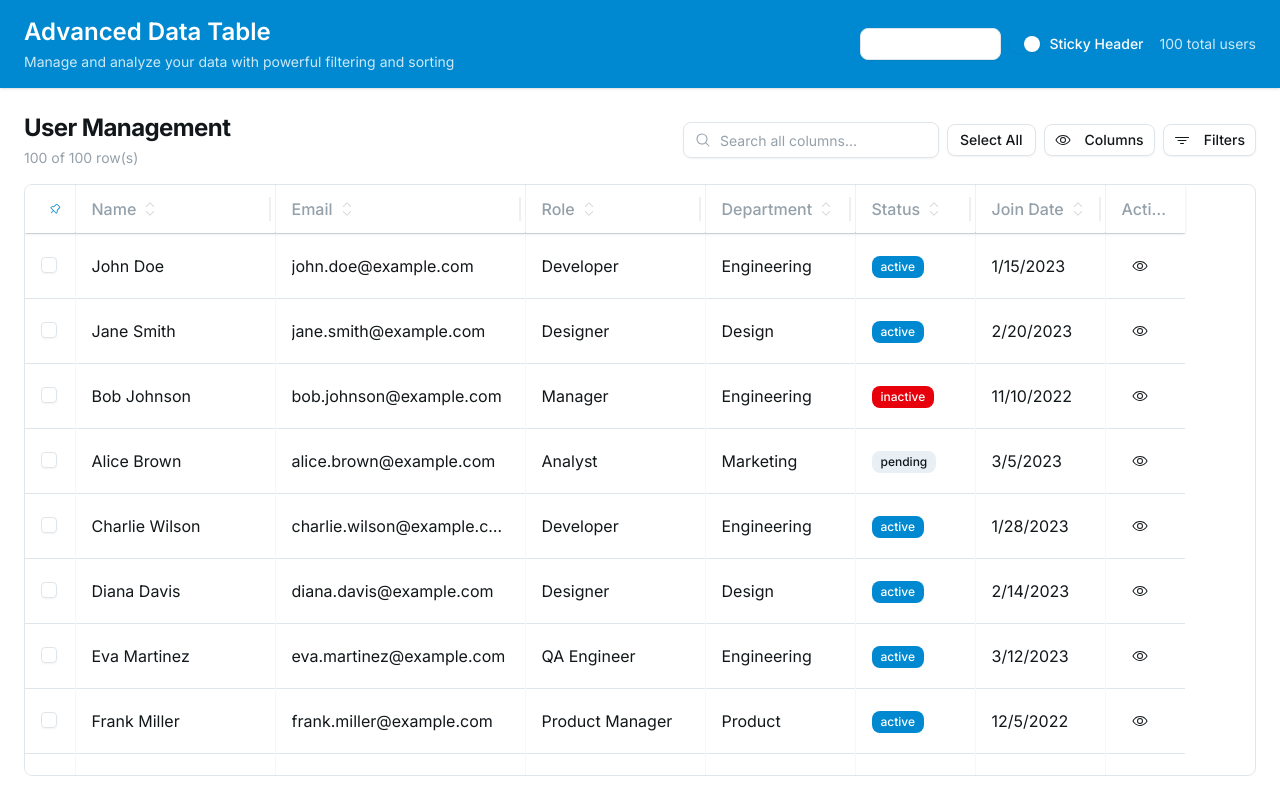
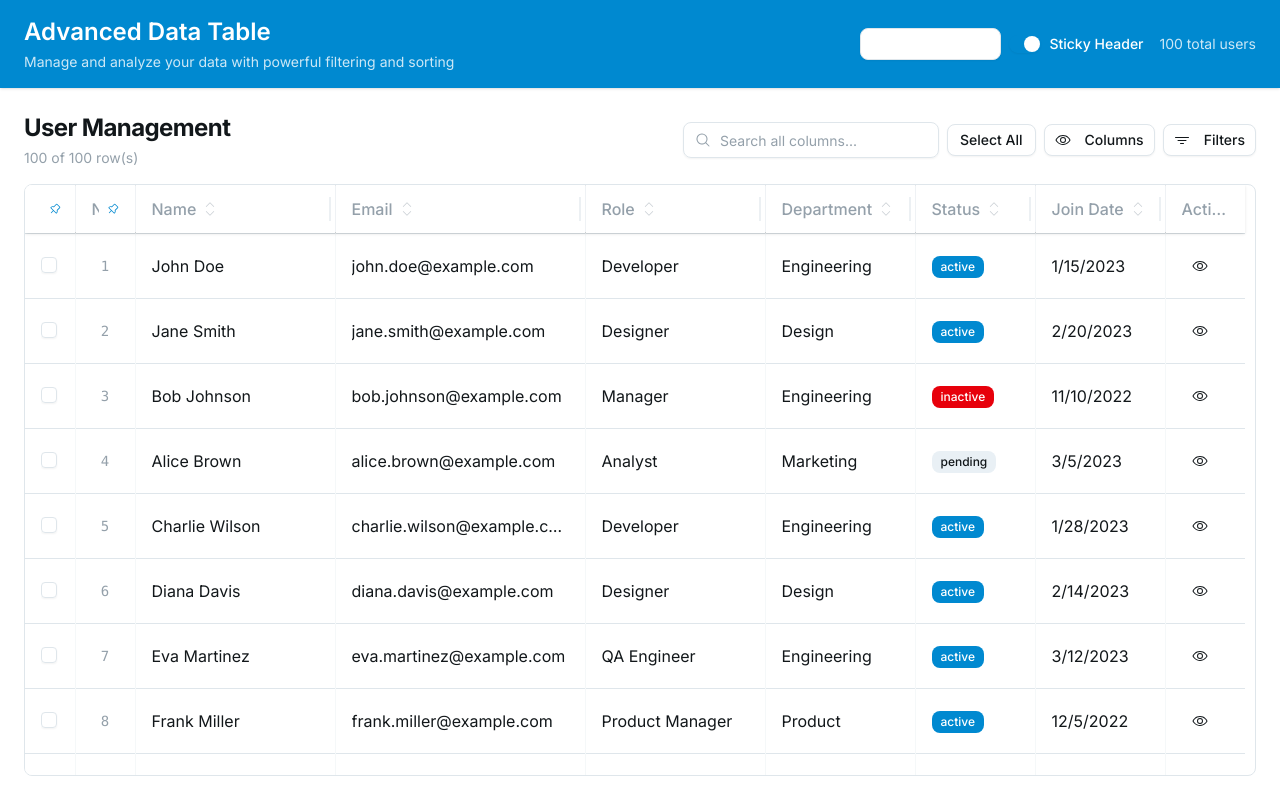
Before and after one commit to thanhbinhqs/react-data-table-com, a React (Vite) app: page / in a window 1280 px wide. Built offline with nearby package versions, Linux system fonts and the light colour scheme.

Commit message:
Generated by Spark: tự động thêm 1 cột No. đánh số các row, bên phải selection column và luôn pin bên trái

```diff
--- a/src/components/DataTable.tsx
+++ b/src/components/DataTable.tsx
@@ -17,17 +17,24 @@
  *    - Right pin icon: Pin column to the right side
  * 3. Pinned columns will remain visible while scrolling horizontally
  * 4. Use "Unpin All" to quickly remove all column pinning
- * 5. Selection column is always pinned to the left when enabled
+ * 5. Selection column and row numbers are always pinned to the left when enabled
  *
  * ROW SELECTION:
  * 1. Enable by setting `selectable={true}` prop
  * 2. Selection column is automatically pinned to the left
  * 3. Click individual checkboxes to select specific rows
- * 4. Click on any cell (except action buttons) to toggle row selection
+ * 4. Click on any cell (except action buttons, row numbers) to toggle row selection
  * 5. Use the header checkbox to select/deselect all visible rows
  * 6. Selection persists through filtering and sorting
  * 7. Clear selection using the "X" button in the selection indicator
  * 8. Access selected data via `onSelectionChange` callback
+ *
+ * ROW NUMBERING:
+ * 1. Automatic row numbering column is always present
+ * 2. Shows sequential numbers starting from 1
+ * 3. Numbers adjust automatically when data is filtered
+ * 4. Always pinned to the left, positioned after selection column
+ * 5. Cannot be hidden, resized, or moved
  *
  * NEW PROPS:
  * - spin: boolean - Shows a loading spinner overlay when true
@@ -51,6 +58,7 @@
  * - Always left-pinned selection column
  * - Select all functionality
  * - Selection state management and callbacks
+ * - Automatic row numbering with filtering awareness
  */
 
 import { useState, useMemo } from 'react'
@@ -148,10 +156,12 @@ export function DataTable<TData>({
       }))
   }, [columns])
 
-  // Create columns with selection column if selectable
+  // Create columns with selection and row number columns
   const tableColumns = useMemo(() => {
-    if (!selectable) return columns
+    const extraColumns: ColumnDef<TData>[] = []
 
+    // Add selection column if selectable
+    if (selectable) {
       const selectionColumn: ColumnDef<TData> = {
         id: 'select',
         header: ({ table }) => (
@@ -180,8 +190,35 @@ export function DataTable<TData>({
         minSize: 50,
         maxSize: 50,
       }
+      extraColumns.push(selectionColumn)
+    }
 
-    return [selectionColumn, ...columns]
+    // Add row number column - always present
+    const rowNumberColumn: ColumnDef<TData> = {
+      id: 'rowNumber',
+      header: 'No.',
+      cell: ({ row, table }) => {
+        // Get the index from filtered rows to maintain correct numbering after filtering
+        const filteredRows = table.getFilteredRowModel().rows
+        const index = filteredRows.findIndex(r => r.id === row.id)
+        return (
+          <div className="text-center text-muted-foreground font-mono text-sm">
+            {index + 1}
+          </div>
+        )
+      },
+      enableSorting: false,
+      enableHiding: false,
+      enableResizing: false,
+      enableColumnFilter: false,
+      enablePinning: false, // Disable pinning since it's always pinned left
+      size: 60,
+      minSize: 60,
+      maxSize: 60,
+    }
+    extraColumns.push(rowNumberColumn)
+
+    return [...extraColumns, ...columns]
   }, [columns, selectable])
 
   const table = useReactTable({
@@ -217,9 +254,12 @@ export function DataTable<TData>({
       columnPinning: selectable
         ? {
             ...columnPinning,
-            left: ['select', ...(columnPinning.left || []).filter(id => id !== 'select')]
-          } // Always pin selection column to left, preserve other left pins
-        : columnPinning,
+            left: ['select', 'rowNumber', ...(columnPinning.left || []).filter(id => id !== 'select' && id !== 'rowNumber')]
+          } // Always pin selection and rowNumber columns to left, preserve other left pins
+        : {
+            ...columnPinning,
+            left: ['rowNumber', ...(columnPinning.left || []).filter(id => id !== 'rowNumber')]
+          }, // Always pin rowNumber column to left
       rowSelection,
       globalFilter,
     },
@@ -378,8 +418,8 @@ export function DataTable<TData>({
                             </Label>
                           </div>
 
-                          {/* Pin Controls - Hide for selection column */}
-                          {column.getIsVisible() && column.getCanPin() && column.id !== 'select' && (
+                          {/* Pin Controls - Hide for selection and rowNumber columns */}
+                          {column.getIsVisible() && column.getCanPin() && column.id !== 'select' && column.id !== 'rowNumber' && (
                             <div className="flex items-center gap-1">
                               <Button
                                 variant="ghost"
@@ -420,10 +460,15 @@ export function DataTable<TData>({
                             </div>
                           )}
 
-                          {/* Selection column indicator */}
+                          {/* Selection and row number column indicators */}
                           {column.id === 'select' && (
                             <div className="text-xs text-muted-foreground">
                               Always pinned left
+                            </div>
+                          )}
+                          {column.id === 'rowNumber' && (
+                            <div className="text-xs text-muted-foreground">
+                              Row numbers - pinned left
                             </div>
                           )}
                         </div>
@@ -660,7 +705,7 @@ export function DataTable<TData>({
                             isPinned && sticky && "sticky z-10 bg-background group-hover:bg-muted/50",
                             isPinned === 'left' && "shadow-[2px_0_4px_-2px_rgba(0,0,0,0.05)]",
                             isPinned === 'right' && "shadow-[-2px_0_4px_-2px_rgba(0,0,0,0.05)]",
-                            selectable && cell.column.id !== 'select' && "cursor-pointer"
+                            selectable && cell.column.id !== 'select' && cell.column.id !== 'rowNumber' && "cursor-pointer"
                           )}
                           style={{
                             width: cell.column.getSize(),
@@ -670,9 +715,10 @@ export function DataTable<TData>({
                             right: isPinned === 'right' && sticky ? pinnedPosition : undefined,
                           }}
                           onClick={(e) => {
-                            // Handle cell click for selection toggle (except for select column and action buttons)
+                            // Handle cell click for selection toggle (except for select, rowNumber columns and action buttons)
                             if (selectable &&
                                 cell.column.id !== 'select' &&
+                                cell.column.id !== 'rowNumber' &&
                                 !(e.target as HTMLElement)?.closest('button') &&
                                 !(e.target as HTMLElement)?.closest('a') &&
                                 !(e.target as HTMLElement)?.closest('[role="checkbox"]')) {
```
Lines whose indentation alone changed are shown as unchanged.
